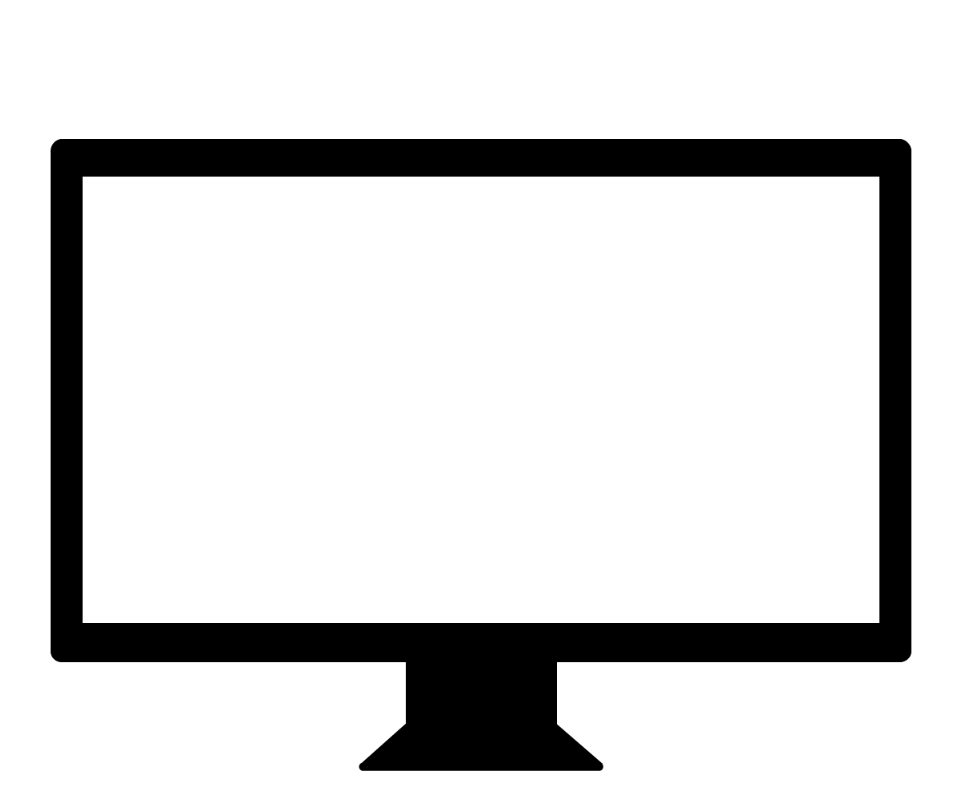
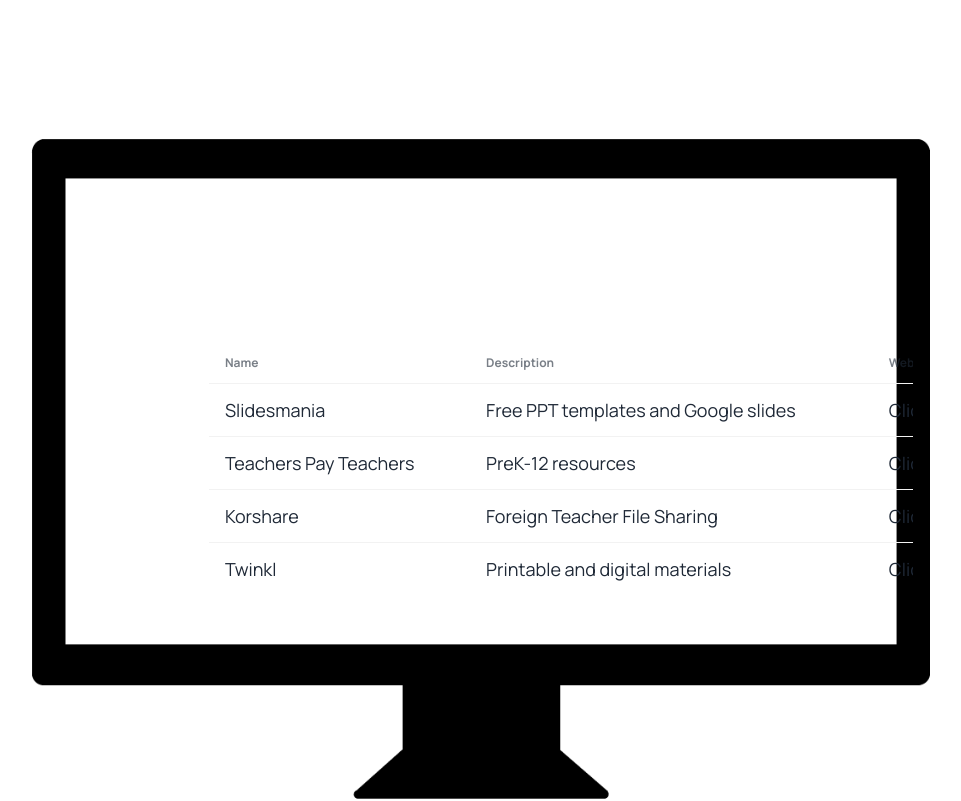
Before and after one commit to EliRen7/gameleonPPT, a Next.js app: page / in a window 1280 px wide. Shown: the part 4020-4821 px from the top of the page, without its empty margins (159-1120 px from the left). Built offline with nearby package versions, Linux system fonts and the light colour scheme.

Commit message:
worked on resources component

```diff
--- a/components/Resources.tsx
+++ b/components/Resources.tsx
@@ -3,13 +3,51 @@
 
 const Resources = () => {
   return (
-    <div className="overflow-x-auto relative p-80 mt-40" id='teacher-resources'>
+    <div className="overflow-x-auto relative p-52 mt-40" id='teacher-resources'>
     <Image
     src='/computer2.png'
     fill
     className='object-contain '
     alt='computer'
     />
+  <div className="overflow-x-auto">
+  <table className="table w-[50rem] ml-40 text-lg">
+    {/* head */}
+    <thead>
+      <tr>
+        <th>Name</th>
+        <th>Description</th>
+        <th>Website Link</th>
+      </tr>
+    </thead>
+    <tbody>
+      {/* row 1 */}
+      <tr>
+        <td>Slidesmania</td>
+        <td>Free PPT templates and Google slides</td>
+        <td><a href='https://slidesmania.com/' target='_blank'>Click Here</a></td>
+      </tr>
+      {/* row 2 */}
+      <tr>
+        <td>Teachers Pay Teachers</td>
+        <td>PreK-12 resources</td>
+        <td><a href='https://www.teacherspayteachers.com/' target='_blank'>Click Here</a></td>
+      </tr>
+      {/* row 3 */}
+      <tr>
+        <td>Korshare</td>
+        <td>Foreign Teacher File Sharing</td>
+        <td><a href='https://korshare.jcink.net/index.php?act=idx' target='_blank'>Click Here</a></td>
+      </tr>
+       {/* row 4 */}
+       <tr>
+        <td>Twinkl</td>
+        <td>Printable and digital materials</td>
+        <td><a href='https://www.twinkl.com/' target='_blank'>Click Here</a></td>
+      </tr>
+    </tbody>
+  </table>
+</div>
 </div>
   )
 }
```
